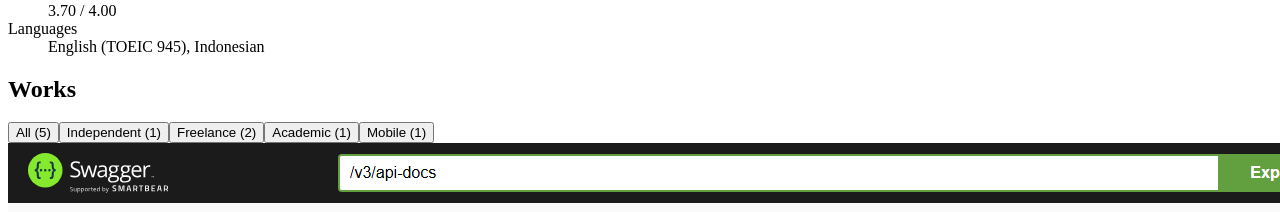
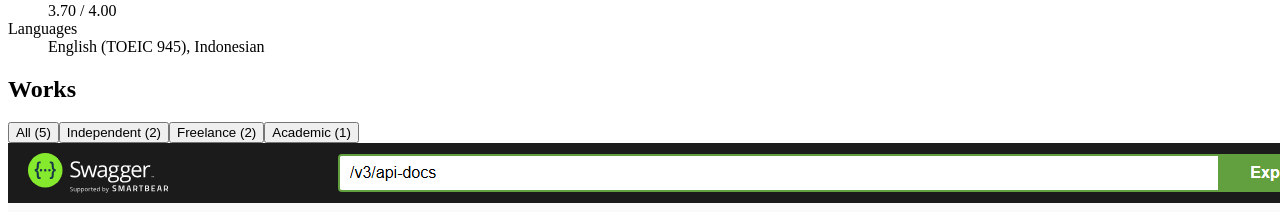
Before and after one commit to syubidin/portfolio-react, a React (Vite) app: page / in a window 1280 px wide. Shown: the part 1102-1314 px from the top of the page. Built offline with nearby package versions, Linux system fonts and the light colour scheme; the HTML template or start-up script is replaced by a standard one.

Commit message:
feat: correcting links on demo project and changing the category on each projects

```diff
--- a/src/content.js
+++ b/src/content.js
@@ -154,8 +154,8 @@ const SITE = {
       }
     },
     {
-      year: "Independent",
-      category: "Mobile",
+      year: "2026",
+      category: "Independent",
       title: "Folia (Coming Soon)",
       text: "Upcoming mobile application built with cross-platform Flutter architecture, dynamic state management, and cloud backend integration.",
       stack: ["Flutter", "Dart", "Supabase", "REST APIs"],
```
